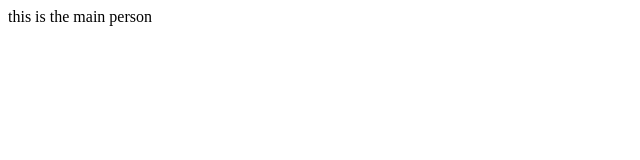
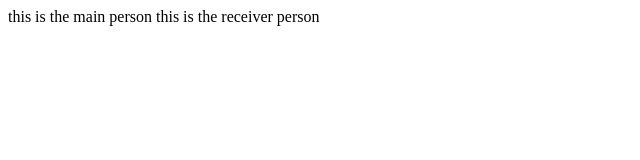
Before and after one commit to Farida594/git-prac3, a plain HTML site: page index.html in a window 1280 px wide. Shown: the whole page, without its empty margins (0-640 px from the left). Drawn offline with Linux system fonts and the light colour scheme.

Commit message:
receiver

```diff
--- a/index.html
+++ b/index.html
@@ -7,5 +7,6 @@
 </head>
 <body>
     this is the main person
+    this is the receiver person
 </body>
 </html>
```
